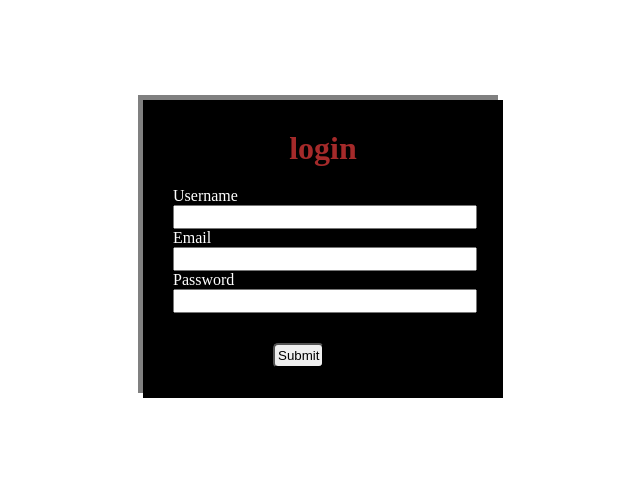
After one commit to Srishti-paudel/myshop, a PHP site: page /practice.html in a window 1280 px wide. The commit adds this page. Shown: the top 497 px of the page, without its empty margins (317-957 px from the left). Run offline with PHP 8.4, Linux system fonts and the light colour scheme.

Commit message:
page added

```diff
--- /dev/null
+++ b/practice.css
@@ -0,0 +1,71 @@
+*{
+    margin:0px;
+    padding: 0px;
+
+}
+body{
+
+    display:flex;
+    justify-content: center;
+    align-items: center;
+}
+#container{
+    margin:100px;
+    padding:30px;
+     height:fit-content;
+    width:300px;
+    border:0x solid;
+    box-shadow: -5px -5px 0.3px gray;
+    background-color: black;
+    color:white;
+
+    /* transition: height 10s,
+                width  10s;  */
+
+}
+
+#form_box h1{
+    margin-bottom:20px;
+    display:flex;
+     justify-content: center;
+     align-items: center;
+     color:brown;
+     gap:30px;
+}
+label{
+    display:block;
+    text-align: left;
+}
+input{
+    width:100%;
+    height:20px;
+    border: 2px solid none;
+
+}
+button{
+    display: flex;
+    justify-content: center;
+    align-items: center;
+    margin-top:30px;
+    margin-left:100px;
+    padding:3px;
+    border-radius: 5px;
+
+}
+button:hover{
+    background-color: red;
+
+}
+ /* #container:hover{
+    height:600px;
+    width:500px;
+}
+ @keyframes jump {
+    0%   { transform: translateY(0); }
+    50%  { transform: translateY(-50px); }
+    100% { transform: translateY(0); }
+}
+
+#container {
+    animation: jump 1s infinite;
+}  */
--- /dev/null
+++ b/practice.html
@@ -0,0 +1,25 @@
+<!DOCTYPE html>
+<html lang="en">
+<head>
+    <meta charset="UTF-8">
+    <meta name="viewport" content="width=device-width, initial-scale=1.0">
+    <title>Document</title>
+    <link rel="stylesheet" href="practice.css">
+</head>
+<body>
+    <div id="container">
+      <div id="form_box">
+        <h1>login</h1>
+        <form action ='action.php' method="post">
+        <label>Username</label>
+        <input type="text" name="Username" required></input>
+                <label>Email</label>
+        <input type="email" name="email" required></input>
+                <label>Password</label>
+        <input type="password" name="password" required></input>
+        <button type="submit">Submit</button>
+        </form>
+      </div>
+    </div>
+</body>
+</html>
--- a/products.html
+++ b/products.html
@@ -28,9 +28,7 @@
             <a href="login.html">Login</a>
             <a href="register.html">Register</a>
         </div>
-
     </div>
-
     <h1>Products</h1>
     <div class="container">
         <div class="product_container">
```
Also changed, not shown: style.css (+14 -3 lines).
